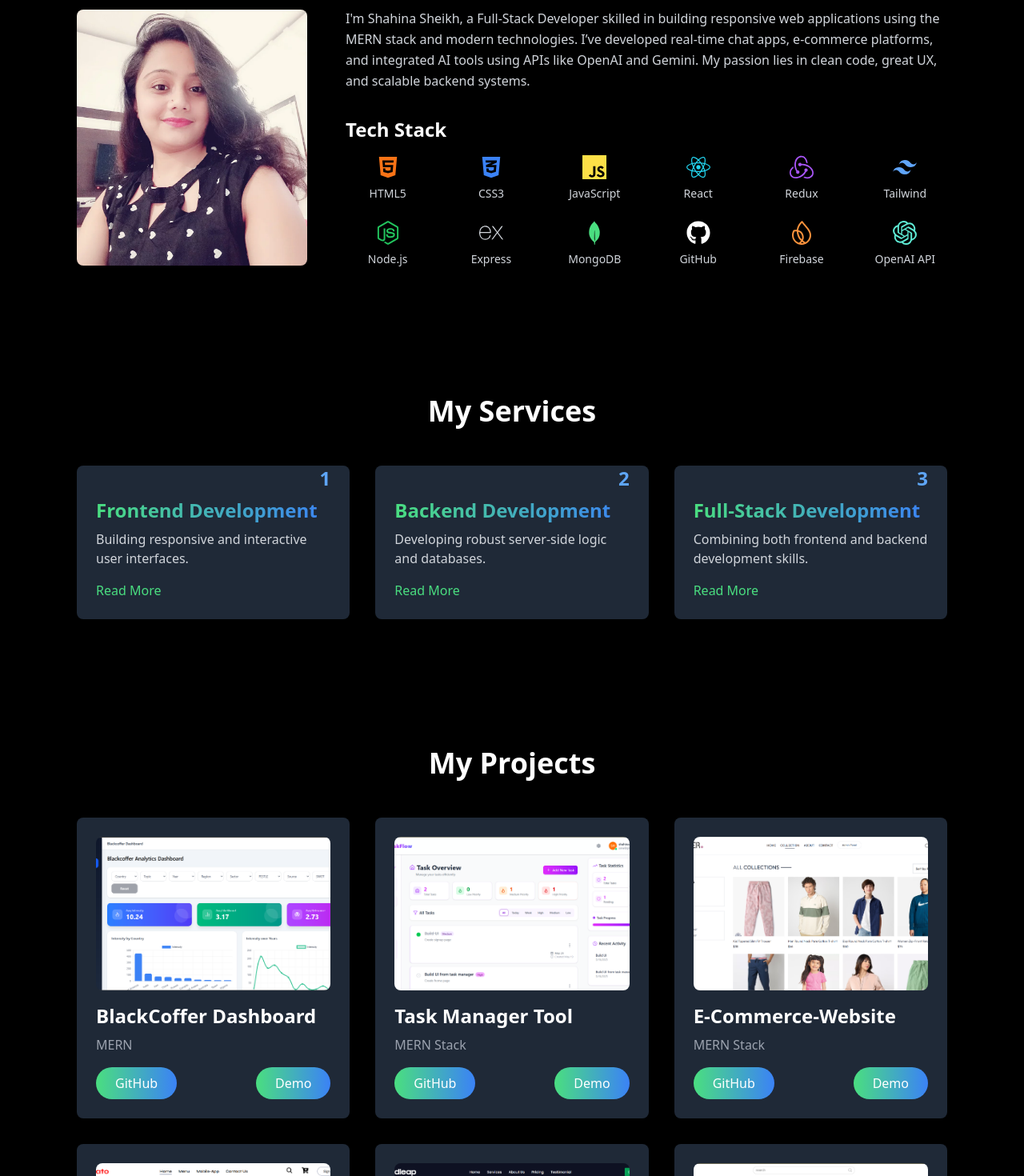
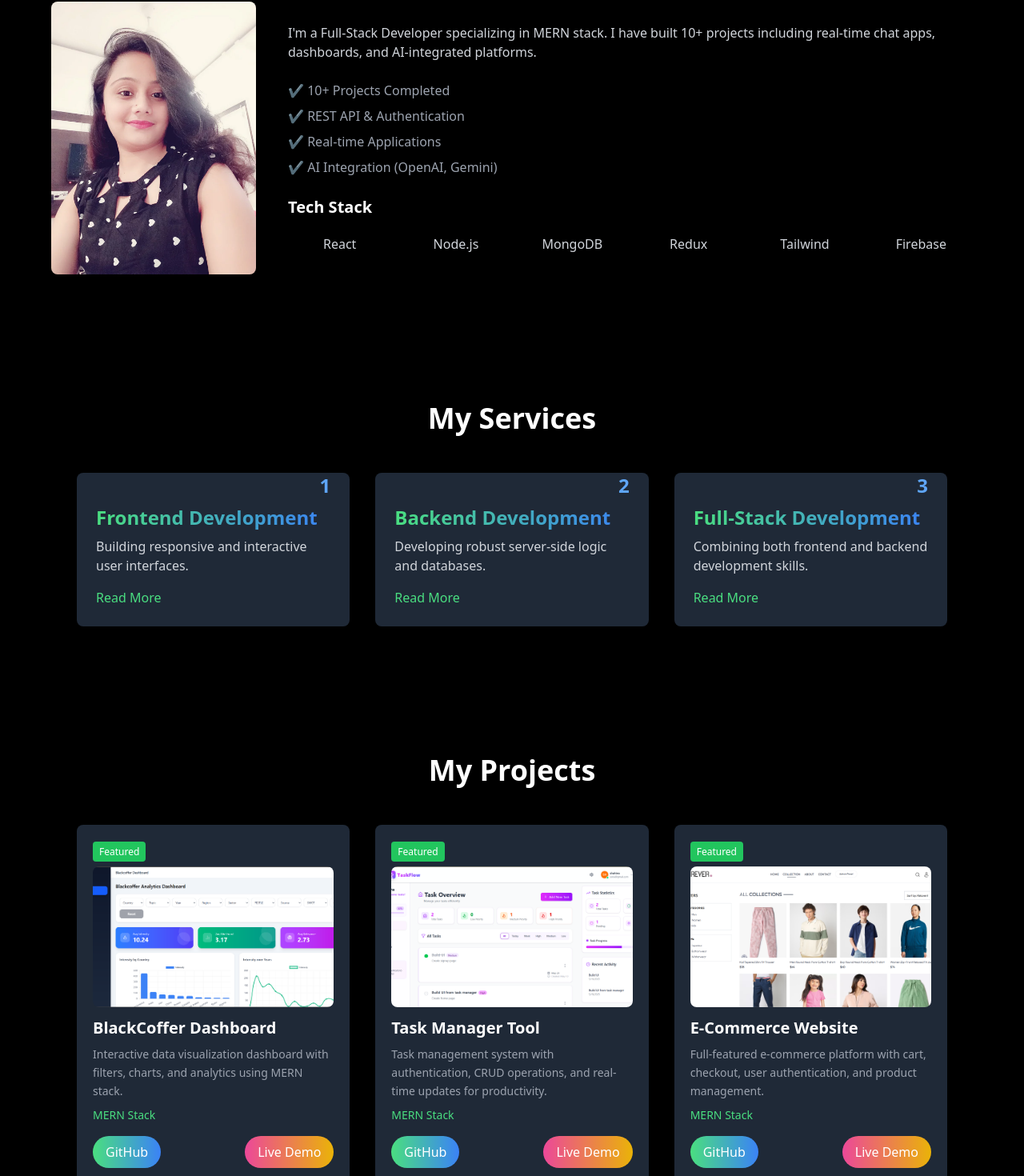
Before and after one commit to Inshiya1904/Portfolio-Project, a React (Vite) app: page / in a window 1280 px wide. Shown: the part 778-2248 px from the top of the page at 80% size. Built offline with nearby package versions, Linux system fonts and the light colour scheme.

Commit message:
blackcoffer project added

```diff
--- a/src/App.css
+++ b/src/App.css
@@ -0,0 +1,3 @@
+html {
+  scroll-behavior: smooth;
+}
--- a/src/components/About.jsx
+++ b/src/components/About.jsx
@@ -1,43 +1,58 @@
 import React from "react";
 import AboutImage from "../assets/img.jpg";
-import { FaHtml5, FaCss3Alt, FaReact, FaNodeJs, FaGithub } from "react-icons/fa";
-import { SiJavascript, SiTailwindcss, SiExpress, SiMongodb, SiRedux, SiFirebase, SiOpenai } from "react-icons/si";
+import {
+  FaHtml5,
+  FaCss3Alt,
+  FaReact,
+  FaNodeJs,
+  FaGithub,
+} from "react-icons/fa";
+import {
+  SiJavascript,
+  SiTailwindcss,
+  SiExpress,
+  SiMongodb,
+  SiRedux,
+  SiFirebase,
+  SiOpenai,
+} from "react-icons/si";
 
 const About = () => {
-  return (
-    <div className="bg-black text-white py-20" id="about">
-      <div className="container mx-auto px-8 md:px-16 lg:px-24">
-        <h2 className="text-4xl font-bold text-center mb-12">About Me</h2>
-        <div className="flex flex-col md:flex-row items-center md:space-x-12">
-          <img
-            src={AboutImage}
-            alt="Shahina Sheikh"
-            className="w-72 h-80 rounded-lg object-cover mb-8 md:mb-0 shadow-lg"
-          />
-          <div className="flex-1">
-            <p className="text-md mb-8 text-gray-300 leading-relaxed">
-              I'm Shahina Sheikh, a Full-Stack Developer skilled in building responsive web applications using the MERN stack and modern technologies. I’ve developed real-time chat apps, e-commerce platforms, and integrated AI tools using APIs like OpenAI and Gemini. My passion lies in clean code, great UX, and scalable backend systems.
+   return (
+    <section id="about" className="bg-black text-white py-20">
+      <div className="container mx-auto px-6 md:px-16">
+        <h2 className="text-4xl font-bold text-center mb-10">About Me</h2>
+
+        <div className="flex flex-col md:flex-row items-center gap-10">
+          <img src={AboutImage} className="w-64 rounded-lg shadow-lg" />
+
+          <div>
+            <p className="text-gray-300 mb-6">
+              I'm a Full-Stack Developer specializing in MERN stack. I have
+              built 10+ projects including real-time chat apps, dashboards,
+              and AI-integrated platforms.
             </p>
 
-            <h3 className="text-2xl font-semibold mb-4 text-white">Tech Stack</h3>
-            <div className="grid grid-cols-3 sm:grid-cols-4 md:grid-cols-6 gap-6 text-center text-sm">
-              <Skill icon={<FaHtml5 className="text-orange-500 text-3xl mx-auto" />} label="HTML5" />
-              <Skill icon={<FaCss3Alt className="text-blue-500 text-3xl mx-auto" />} label="CSS3" />
-              <Skill icon={<SiJavascript className="text-yellow-300 text-3xl mx-auto" />} label="JavaScript" />
-              <Skill icon={<FaReact className="text-cyan-400 text-3xl mx-auto" />} label="React" />
-              <Skill icon={<SiRedux className="text-purple-500 text-3xl mx-auto" />} label="Redux" />
-              <Skill icon={<SiTailwindcss className="text-blue-400 text-3xl mx-auto" />} label="Tailwind" />
-              <Skill icon={<FaNodeJs className="text-green-500 text-3xl mx-auto" />} label="Node.js" />
-              <Skill icon={<SiExpress className="text-gray-300 text-3xl mx-auto" />} label="Express" />
-              <Skill icon={<SiMongodb className="text-green-400 text-3xl mx-auto" />} label="MongoDB" />
-              <Skill icon={<FaGithub className="text-white text-3xl mx-auto" />} label="GitHub" />
-              <Skill icon={<SiFirebase className="text-orange-400 text-3xl mx-auto" />} label="Firebase" />
-              <Skill icon={<SiOpenai className="text-teal-300 text-3xl mx-auto" />} label="OpenAI API" />
+            <ul className="text-gray-400 space-y-2 mb-6">
+              <li>✔ 10+ Projects Completed</li>
+              <li>✔ REST API & Authentication</li>
+              <li>✔ Real-time Applications</li>
+              <li>✔ AI Integration (OpenAI, Gemini)</li>
+            </ul>
+
+            <h3 className="text-xl font-semibold mb-3">Tech Stack</h3>
+            <div className="grid grid-cols-3 md:grid-cols-6 gap-4 text-center">
+              <Skill label="React" />
+              <Skill label="Node.js" />
+              <Skill label="MongoDB" />
+              <Skill label="Redux" />
+              <Skill label="Tailwind" />
+              <Skill label="Firebase" />
             </div>
           </div>
         </div>
       </div>
-    </div>
+    </section>
   );
 };
 
--- a/src/components/Contact.jsx
+++ b/src/components/Contact.jsx
@@ -100,7 +100,7 @@ const Contact = () => {
                 />
               </div>
               <div>
-                <label htmlFor="emial" className="block mb-2">
+                <label htmlFor="email" className="block mb-2">
                   Email
                 </label>
                 <input
--- a/src/components/Hero.jsx
+++ b/src/components/Hero.jsx
@@ -10,7 +10,7 @@ const Hero = () => {
         src={HeroImage}
         alt=""
         className="mx-auto mb-8 w-48 h-48 rounded-full object-cover transform
-        transition-transform duration-300 hover:scale-105"
+          transition-transform duration-300 hover:scale-105"
       />
       <h1 className="text-4xl font-bold ">
         I'm{" "}
@@ -20,17 +20,20 @@ const Hero = () => {
         , Full-Stack Developer
       </h1>
       <p className="mt-4 text-lg text-gray-300">
-        I specialize in building modern and responsive web applications.
+        I build scalable MERN applications, real-time systems, and AI-powered
+        tools that solve real-world problems.
       </p>
       <div className="flex justify-center items-center gap-6 mt-6">
         <a
-          href="https://www.linkedin.com/in/shahina-sheikh" target="blank"
+          href="https://www.linkedin.com/in/shahina-sheikh"
+          target="blank"
           className="text-gray-400 hover:text-blue-600 transition-transform transform hover:scale-110 text-2xl"
         >
           <FaLinkedin />
         </a>
         <a
-          href="https://github.com/Inshiya1904" target="blank"
+          href="https://github.com/Inshiya1904"
+          target="blank"
           className="text-gray-400 hover:text-white transition-transform transform hover:scale-110 text-2xl"
         >
           <FaGithub />
@@ -40,13 +43,13 @@ const Hero = () => {
       <div className="mt-8 space-x-4">
         <button
           className="bg-gradient-to-r from-green-400 to-blue-500 text-white
-            transform transition-transform duration-300 hover:scale-105 px-4 py-2 rounded-full"
+              transform transition-transform duration-300 hover:scale-105 px-4 py-2 rounded-full"
         >
           <a href="#contact">Contact With Me</a>
         </button>
         <button
           className="bg-gradient-to-r from-pink-500 to-yellow-500 text-white
-            transform transition-transform duration-300 hover:scale-105 px-4 py-2 rounded-full"
+              transform transition-transform duration-300 hover:scale-105 px-4 py-2 rounded-full"
         >
           <a href={ShahinaCV} target="_blank">
             Resume
--- a/src/components/Navbar.jsx
+++ b/src/components/Navbar.jsx
@@ -21,11 +21,11 @@ const Navbar = () => {
 
         {/* Desktop Nav Links */}
         <div className="space-x-6 hidden md:flex items-center">
-          <a href="#home" className="hover:text-gray-400">Home</a>
-          <a href="#about" className="hover:text-gray-400">About Me</a>
-          <a href="#service" className="hover:text-gray-400">Services</a>
-          <a href="#project" className="hover:text-gray-400">Projects</a>
-          <a href="#contact" className="hover:text-gray-400">Contact</a>
+          <a href="#home" className="hover:text-green-400 transition">Home</a>
+          <a href="#about" className="hover:text-green-400 transition">About</a>
+          <a href="#service" className="hover:text-green-400 transition">Services</a>
+          <a href="#project" className="hover:text-green-400 transition">Projects</a>
+          <a href="#contact" className="hover:text-green-400 transition">Contact</a>
 
         </div>
 
--- a/src/components/Projects.jsx
+++ b/src/components/Projects.jsx
@@ -1,7 +1,6 @@
 import React from "react";
+
 import FoodApp from "../assets/food-app.png";
-import quizApp from "../assets/quiz-app.png";
-import responsiveWeb from "../assets/responsive-web.png";
 import YouTubeClone from "../assets/youtube.png";
 import newsapi from "../assets/news-api.png";
 import recipeapp from "../assets/recipe-app.png";
@@ -11,16 +10,16 @@ import task from "../assets/task-manager.png";
 import mindleap from "../assets/MindLeap.png";
 import blackcoffer from "../assets/blackcoffer.png";
 
-
-
 const projects = [
   {
     id: 1,
     name: "BlackCoffer Dashboard",
-    technologies: "MERN",
+    technologies: "MERN Stack",
     image: blackcoffer,
     github: "https://github.com/Inshiya1904/BlackCoffer-Dashboard",
-    demo: "https://blackcoffer-dashboard-hh6p.onrender.com"
+    demo: "https://blackcoffer-dashboard-hh6p.onrender.com",
+    description:
+      "Interactive data visualization dashboard with filters, charts, and analytics using MERN stack.",
   },
   {
     id: 2,
@@ -28,31 +27,39 @@ const projects = [
     technologies: "MERN Stack",
     image: task,
     github: "https://github.com/Inshiya1904/Task-Manager-Tool",
-    demo: "https://taskflow-frontend-6swl.onrender.com"
+    demo: "https://taskflow-frontend-6swl.onrender.com",
+    description:
+      "Task management system with authentication, CRUD operations, and real-time updates for productivity.",
   },
   {
     id: 3,
-    name: "E-Commerce-Website",
+    name: "E-Commerce Website",
     technologies: "MERN Stack",
     image: ecom,
     github: "https://github.com/Inshiya1904/E-Commerce",
-    demo: "https://foreverbuy.in"
+    demo: "https://foreverbuy.in",
+    description:
+      "Full-featured e-commerce platform with cart, checkout, user authentication, and product management.",
   },
   {
     id: 4,
-    name: "Food Delivery Application",
+    name: "Food Delivery App",
     technologies: "MERN Stack",
     image: FoodApp,
     github: "https://github.com/Inshiya1904/Food-Delivery-Application",
-    demo: "https://food-delivery-application-frontend.onrender.com"
+    demo: "https://food-delivery-application-frontend.onrender.com",
+    description:
+      "Online food ordering platform with menu browsing, cart system, and responsive UI design.",
   },
   {
     id: 5,
-    name: "MindLeap Lending Page",
-    technologies: "React",
+    name: "MindLeap Landing Page",
+    technologies: "React + Tailwind",
     image: mindleap,
     github: "https://github.com/Inshiya1904/Mental-wellness-lendingPage",
-    demo: "https://mental0-wellness-lendingpage.onrender.com"
+    demo: "https://mental0-wellness-lendingpage.onrender.com",
+    description:
+      "Modern mental wellness landing page with smooth UI, animations, and responsive design.",
   },
   {
     id: 6,
@@ -60,66 +67,115 @@ const projects = [
     technologies: "React",
     image: YouTubeClone,
     github: "https://github.com/Inshiya1904/YouTube-Clone",
-    demo: "https://youtube-clone-roan-nu.vercel.app"
+    demo: "https://youtube-clone-roan-nu.vercel.app",
+    description:
+      "YouTube UI clone with video listing, search functionality, and API integration.",
   },
   {
     id: 7,
-    name: "Responsive Website",
-    technologies: "React",
-    image: responsiveWeb,
-    github: "https://github.com/Inshiya1904/React-Responsive-Website",
-    demo: "https://react-responsive-website.onrender.com"
+    name: "News App",
+    technologies: "React + API",
+    image: newsapi,
+    github: "https://github.com/Inshiya1904/News-api-react-project",
+    demo: "https://news-api-react-project.vercel.app",
+    description:
+      "Real-time news application using external API with category filtering and dynamic updates.",
   },
   {
     id: 8,
-    name: "News API",
-    technologies: "React",
-    image: newsapi,
-    github: "https://github.com/Inshiya1904/News-api-react-project",
-    demo: "https://news-api-react-project.vercel.app"
-  },
-  {
-    id: 9,
     name: "Recipe App",
     technologies: "React",
     image: recipeapp,
     github: "https://github.com/Inshiya1904/Recipe-App-React",
-    demo: "https://recipe-app-react-navy.vercel.app"
+    demo: "https://recipe-app-react-navy.vercel.app",
+    description:
+      "Recipe search application with API integration and clean UI for browsing dishes.",
   },
   {
-    id: 10,
+    id: 9,
     name: "Student Dashboard",
     technologies: "MERN Stack",
     image: stdDash,
     github: "https://github.com/Inshiya1904/Student-Dashboard",
-    demo: "https://student-dashboard-ji5w.onrender.com"
+    demo: "https://student-dashboard-ji5w.onrender.com",
+    description:
+      "Dashboard for managing student data with authentication, CRUD operations, and analytics view.",
   },
-
 ];
 
 const Projects = () => {
   return (
-    <div className="py-20 text-white bg-black" id="project">
-      <div className="container px-8 mx-auto md:px-16 lg:px-24">
-        <h2 className="mb-12 text-4xl font-bold text-center">My Projects</h2>
-        <div className="grid grid-cols-1 gap-8 md:grid-cols-2 lg:grid-cols-3">
-          {projects.map((project) => (
-            <div key={project.id} className="p-6 transition-transform duration-300 transform bg-gray-800 rounded-lg hover:shadow-lg hover:scale-105">
-              <img src={project.image} alt={project.name} className="object-cover w-full h-48 mb-4 rounded-lg" />
-              <h3 className="mb-2 text-2xl font-bold">{project.name}</h3>
-              <p className="mb-4 text-gray-400">{project.technologies}</p>
-              <div className="flex justify-between">
-              <a href={project.github} className="inline-block px-6 py-2 text-white rounded-full bg-gradient-to-r from-green-400 to-blue-500" target="_blank"
-              rel="noopener noreferrer">GitHub</a>
-              <a href={project.demo} className="inline-block px-6 py-2 text-white rounded-full bg-gradient-to-r from-green-400 to-blue-500" target="_blank"
-              rel="noopener noreferrer">Demo</a>
+    <section id="project" className="py-20 bg-black text-white">
+      <div className="container mx-auto px-8 md:px-16 lg:px-24">
+
+        {/* Heading */}
+        <h2 className="text-4xl font-bold text-center mb-12">
+          My Projects
+        </h2>
+
+        {/* Grid */}
+        <div className="grid grid-cols-1 md:grid-cols-2 lg:grid-cols-3 gap-8">
+          {projects.map((project, index) => (
+            <div
+              key={project.id}
+              className="bg-gray-800 p-5 rounded-lg shadow-md transform transition duration-300 hover:scale-105 hover:shadow-lg"
+            >
+
+              {/* Featured Tag */}
+              {index < 3 && (
+                <span className="text-xs bg-green-500 px-2 py-1 rounded">
+                  Featured
+                </span>
+              )}
+
+              {/* Image */}
+              <img
+                src={project.image}
+                alt={project.name}
+                loading="lazy"
+                className="w-full h-44 object-cover rounded-lg mt-2"
+              />
+
+              {/* Title */}
+              <h3 className="text-xl font-bold mt-3">
+                {project.name}
+              </h3>
+
+              {/* Description */}
+              <p className="text-gray-400 text-sm mt-2 leading-relaxed">
+                {project.description}
+              </p>
+
+              {/* Tech */}
+              <p className="text-green-400 text-sm mt-2">
+                {project.technologies}
+              </p>
+
+              {/* Buttons */}
+              <div className="flex justify-between mt-4">
+                <a
+                  href={project.github}
+                  target="_blank"
+                  rel="noopener noreferrer"
+                  className="px-4 py-2 rounded-full text-white bg-gradient-to-r from-green-400 to-blue-500 hover:scale-105 transition"
+                >
+                  GitHub
+                </a>
+
+                <a
+                  href={project.demo}
+                  target="_blank"
+                  rel="noopener noreferrer"
+                  className="px-4 py-2 rounded-full text-white bg-gradient-to-r from-pink-500 to-yellow-500 hover:scale-105 transition"
+                >
+                  Live Demo
+                </a>
               </div>
-
             </div>
           ))}
         </div>
       </div>
-    </div>
+    </section>
   );
 };
 
```
Also changed, not shown: 1 other file (tests, documents, lock files or other folders).
